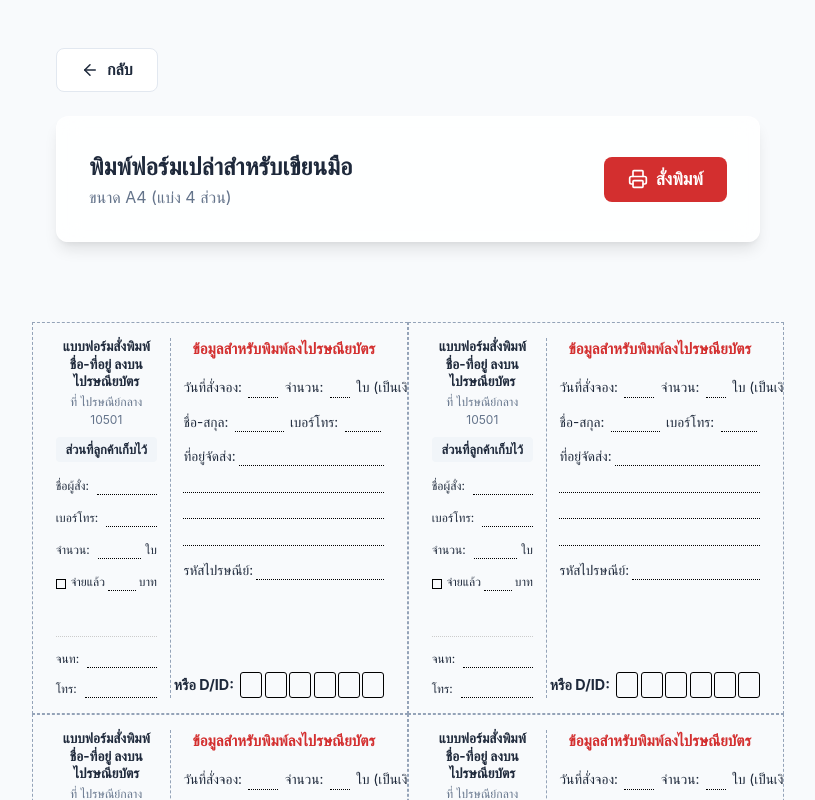
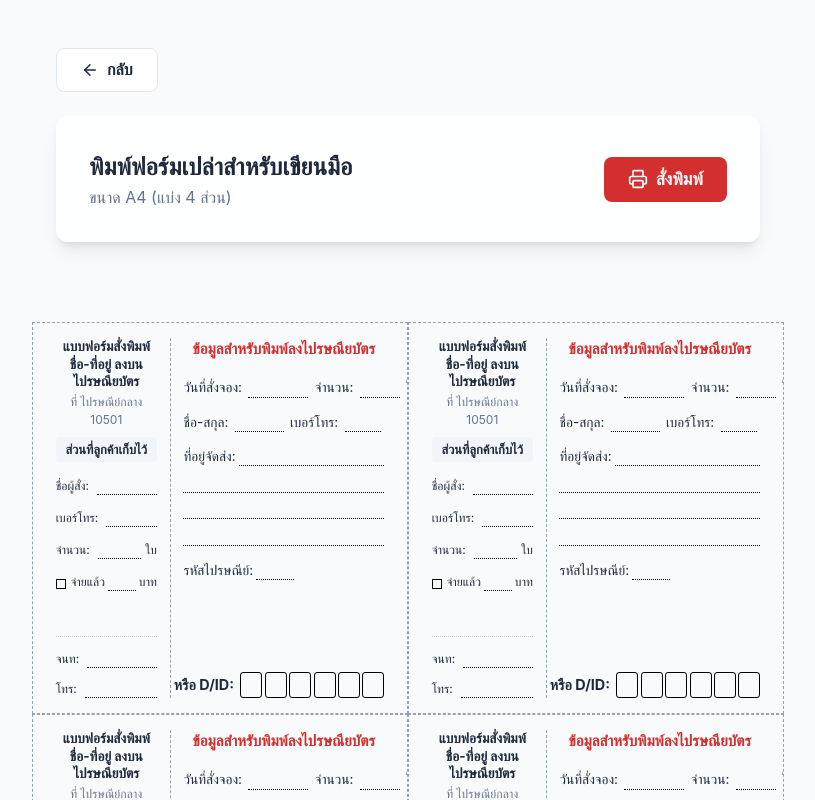
Before and after one commit to DreamerAEKer/PC, a React (Vite) app: page /#/print-blank-forms in a window 1280 px wide. Shown: the top 800 px of the page, without its empty margins (232-1047 px from the left). Built offline with nearby package versions, Linux system fonts and the light colour scheme.

Commit message:
Update PrintBlankForms.jsx

```diff
--- a/src/pages/PrintBlankForms.jsx
+++ b/src/pages/PrintBlankForms.jsx
@@ -152,11 +152,11 @@ export default function PrintBlankForms() {
 
               <div style={{ display: 'flex', alignItems: 'flex-end', gap: '0.2rem', width: '100%' }}>
                 <span style={{ whiteSpace: 'nowrap' }}>วันที่สั่งจอง:</span>
-                <span className="line-input" style={{ flex: 1.5, margin: '0 0.2rem', minWidth: '30px' }}></span>
+                <span className="line-input" style={{ flex: 2, margin: '0 0.2rem', minWidth: '60px' }}></span>
                 <span style={{ whiteSpace: 'nowrap' }}>จำนวน:</span>
-                <span className="line-input" style={{ flex: 1, margin: '0 0.2rem', minWidth: '20px' }}></span>
-                <span style={{ whiteSpace: 'nowrap' }}>ใบ (เป็นเงิน:</span>
-                <span className="line-input" style={{ flex: 1, margin: '0 0.2rem', minWidth: '30px' }}></span>
+                <span className="line-input" style={{ flex: 1.2, margin: '0 0.2rem', minWidth: '40px' }}></span>
+                <span style={{ whiteSpace: 'nowrap' }}>ใบ (</span>
+                <span className="line-input" style={{ flex: 1.5, margin: '0 0.2rem', minWidth: '50px' }}></span>
                 <span style={{ whiteSpace: 'nowrap' }}>บาท)</span>
               </div>
 
@@ -177,7 +177,7 @@ export default function PrintBlankForms() {
                 <div style={{ borderBottom: '1px dotted #000', height: '1.4rem', width: '100%' }}></div>
               </div>
 
-              <div style={{ display: 'flex', alignItems: 'flex-end', width: '100%' }}>
+              <div style={{ display: 'flex', alignItems: 'flex-end', width: '55%' }}>
                 <span style={{ whiteSpace: 'nowrap' }}>รหัสไปรษณีย์:</span>
                 <span className="line-input" style={{ flex: 1, margin: '0 0 0 0.2rem' }}></span>
               </div>
```
